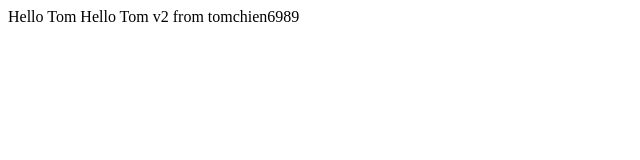
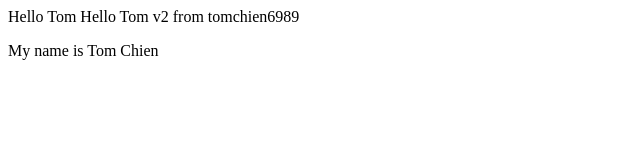
Before and after one commit to s871077/htmltest, a plain HTML site: page index.html in a window 1280 px wide. Shown: the whole page, without its empty margins (0-640 px from the left). Drawn offline with Linux system fonts and the light colour scheme.

Commit message:
index add name

```diff
--- a/index.html
+++ b/index.html
@@ -4,6 +4,7 @@
         Hello Tom
     </head>
     <body>
-        Hello Tom v2 from tomchien6989
+        Hello Tom v2 from tomchien6989</p>
+	My name is Tom Chien
     </body>
 </html>
```
